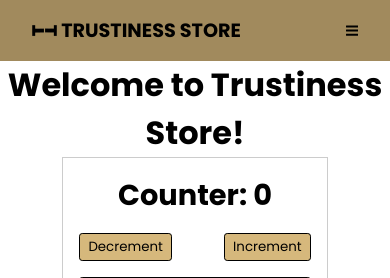
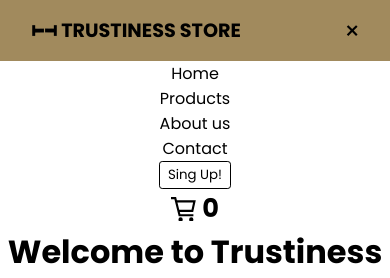
Before and after one commit to almanoduerme/coderhouse-react, a React (Create React App) app: page / in a window 390 px wide. Both pictures are taken after a click on the icon 351 px from the left and 30 px from the top of the page. Shown: the top 278 px of the page. Built offline with nearby package versions, Linux system fonts and the light colour scheme.

Commit message:
Create a new component called NavBarMobile

```diff
--- a/src/components/ItemList/ItemList.css
+++ b/src/components/ItemList/ItemList.css
@@ -1,10 +1,9 @@
 .ItemList {
   width: 90%;
-  margin: 0 auto;
+  margin: 2rem auto;
   display: grid;
   grid-template-columns: repeat(auto-fill, minmax(15rem, 1fr));
   grid-gap: 2rem;
-  margin-top: 2rem;
 }
 
 img {
--- a/src/components/ItemListContainer/ItemListContainer.js
+++ b/src/components/ItemListContainer/ItemListContainer.js
@@ -121,14 +121,12 @@ const ItemListContainer = ({ greeting }) => {
   }, []);
 
   return (
-    <>
     <div className="itemListContainer">
       <h1>{greeting}</h1>
       <ItemCount stock={5} initial={0} onAdd={onAdd} />
       <ItemList products={products} />
       {loading && <p>Loading products...</p>}
     </div>
-    </>
   );
 };
 
--- a/src/components/NavBar/NavBar.css
+++ b/src/components/NavBar/NavBar.css
@@ -53,6 +53,12 @@
   cursor: pointer;
 }
 
+@media screen and (min-width: 992px) {
+  .aside {
+    display: none !important;
+  }
+}
+
 @media screen and (max-width: 1460px) {
   .header .navbar {
     width: 62%;
--- a/src/components/NavBar/NavBar.js
+++ b/src/components/NavBar/NavBar.js
@@ -1,17 +1,32 @@
-import React from "react";
+import React, { useState } from "react";
 import "./NavBar.css";
 import CartWidget from "../CartWidget/CartWidget";
-import { GoThreeBars } from "react-icons/go";
+import { GoThreeBars, GoX } from "react-icons/go";
 import Button from "../Button/Button";
+import NavBarMobile from "./NavBarMobile";
 
 const NavBar = () => {
+  const [isOpen, setIsOpen] = useState(false);
+
+  const toggleMenu = () => {
+    setIsOpen(!isOpen);
+    console.log(isOpen);
+  };
+
   return (
+    <>
       <header className="header">
         <div className="header-logo">
           <img className="logo" src="./img/logo2.png" alt="logo" />
           <span> TRUSTINESS STORE</span>
         </div>
-      <GoThreeBars className="bars" />
+
+        {isOpen ? (
+          <GoX className="bars" onClick={toggleMenu} />
+        ) : (
+          <GoThreeBars className="bars NavBarMobile" onClick={toggleMenu} />
+        )}
+
         <nav className="navbar">
           <ul className="nav-links">
             <li>
@@ -35,12 +50,18 @@ const NavBar = () => {
               </a>
             </li>
             <li>
-            <Button backgroundColor={'white'} colorText='black'  name="Sing Up!" />
+              <Button
+                backgroundColor={"white"}
+                colorText="black"
+                name="Sing Up!"
+              />
             </li>
             <CartWidget />
           </ul>
         </nav>
       </header>
+      {isOpen ? <NavBarMobile /> : null}
+    </>
   );
 };
 
--- /dev/null
+++ b/src/components/NavBar/NavBarMobile.css
@@ -0,0 +1,9 @@
+.aside {
+  width: 100%;
+  display: flex;
+  flex-direction: column;
+  justify-content: center;
+  align-items: center;
+  text-align: center;
+  display: block;
+}
--- /dev/null
+++ b/src/components/NavBar/NavBarMobile.js
@@ -0,0 +1,37 @@
+import React from "react";
+import Button from "../Button/Button";
+import CartWidget from "../CartWidget/CartWidget";
+import "./NavBarMobile.css";
+
+const NavBarMobile = () => {
+  return (
+    <ul className="aside">
+      <li>
+        <a className="link" href="/">
+          Home
+        </a>
+      </li>
+      <li>
+        <a className="link" href="/">
+          Products
+        </a>
+      </li>
+      <li>
+        <a className="link" href="/">
+          About us
+        </a>
+      </li>
+      <li>
+        <a className="link" href="/">
+          Contact
+        </a>
+      </li>
+      <li>
+        <Button backgroundColor={"white"} colorText="black" name="Sing Up!" />
+      </li>
+      <CartWidget />
+    </ul>
+  );
+};
+
+export default NavBarMobile;
```
Also changed, not shown: src/assets/Api.js (deleted, +0 -86 lines). Lines whose indentation alone changed are shown as unchanged.
